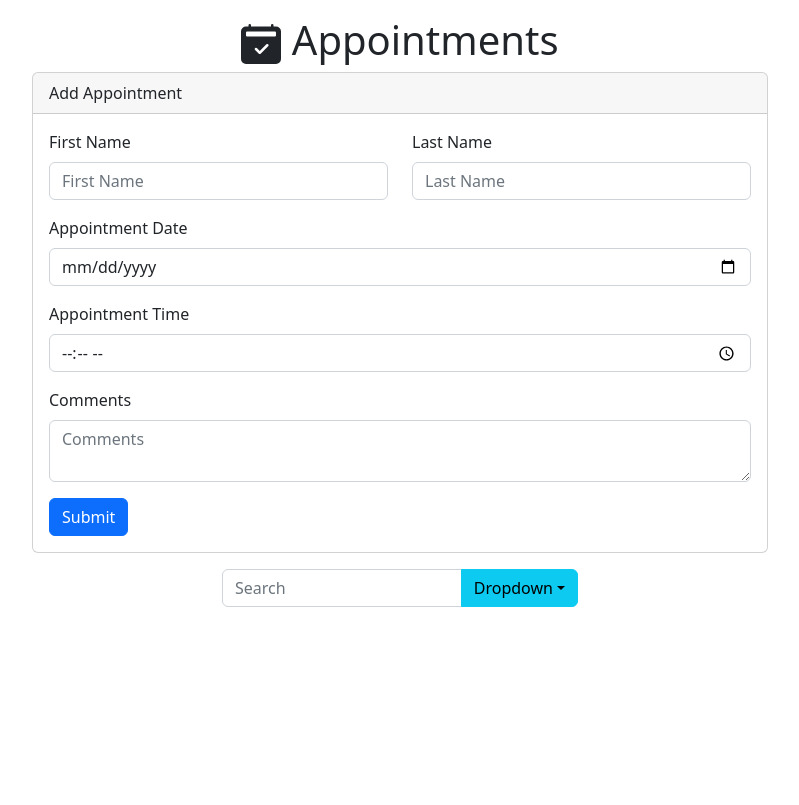
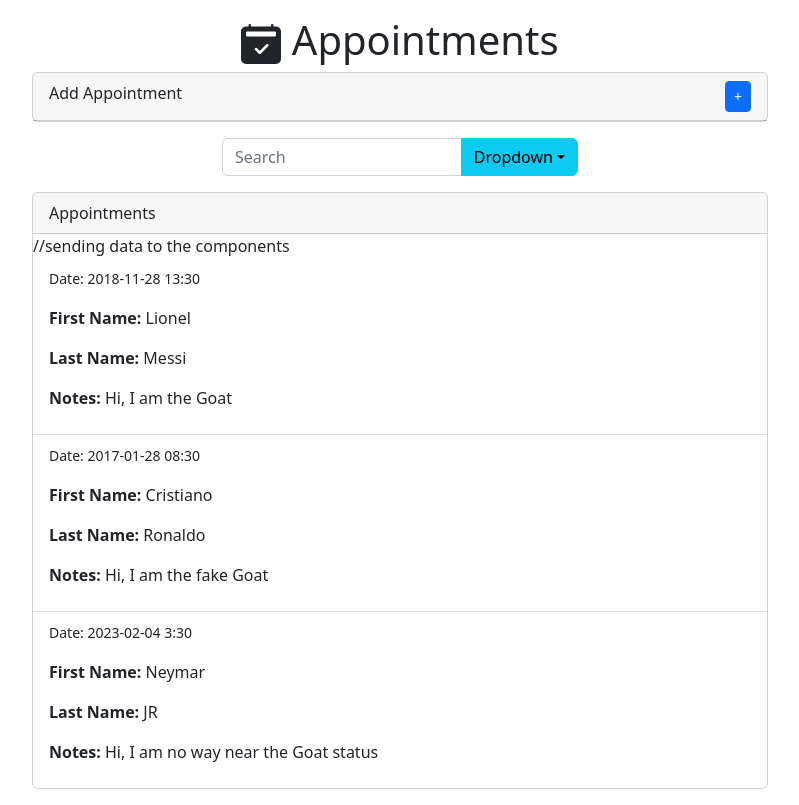
Before and after one commit to HarnoorBajwa/User_Management_System, a React (Create React App) app: page / in a window 1280 px wide. Shown: the whole page, without its empty margins (240-1039 px from the left). Built offline with nearby package versions, Linux system fonts and the light colour scheme.

Commit message:
implementing react hooks

```diff
--- a/src/App.js
+++ b/src/App.js
@@ -1,8 +1,11 @@
 import 'bootstrap/dist/css/bootstrap.min.css';
 import { BsFillCalendar2CheckFill } from "react-icons/bs";
-import {Container, Col, Row } from 'react-bootstrap';
+import {Container, Col,Card, Row, ListGroup } from 'react-bootstrap';
 import Search from './components/Search';
 import AddAppointment from './components/AddAppointment';
+import appointList from "./data.json";
+import AppointmentInfo from './components/AppointmentInfo';
+
 
 function App() {
   return (
@@ -23,6 +26,21 @@ function App() {
             <Search />
           </Col>
         </Row>
+        <Row className='justify-content-center'>
+            <Col md="8">
+              <Card className="mb-3">
+                <Card.Header>Appointments</Card.Header>
+                <ListGroup variant="flush">
+                  //sending data to the components
+                  {appointList.map(appointment => (
+                    <AppointmentInfo key={appointment.id} appointment = {appointment} />
+                  ))}
+
+                </ListGroup>
+              </Card>
+            </Col>
+
+        </Row>
       </Container>
 
     </div>
--- a/src/components/AddAppointment.js
+++ b/src/components/AddAppointment.js
@@ -1,12 +1,22 @@
 import { Col ,Row,Button,Card, Form } from "react-bootstrap"
+import {useState} from 'react';
 
 const AddAppointment = () => {
+
+	let [toogleForm, setToggleForm] = useState(false);
+
 	return (
 		<>
 			<Col md="8">
 				<Card className="mb-3">
-					<Card.Header>Add Appointment</Card.Header>
-					<Card.Body>
+					<Card.Header>Add Appointment
+						<Button size="sm"
+							className="small float-end"
+							// if toogle form is not visible show the toogleForm
+							onClick={()=> {setToggleForm(!toogleForm)}}>+</Button>
+					</Card.Header>
+					{ toogleForm &&
+						<Card.Body>
 						<Form>
 							<Row className="mb-3">
 								<Form.Group as ={Col}>
@@ -35,6 +45,7 @@ const AddAppointment = () => {
 								<Button variant= "primary">Submit</Button>
 						</Form>
 					</Card.Body>
+					}
 				</Card>
 			</Col>
 		</>
--- /dev/null
+++ b/src/components/AppointmentInfo.js
@@ -0,0 +1,19 @@
+import { ListGroup } from "react-bootstrap";
+
+
+
+const AppointmentInfo = ({appointment}) =>{
+    return (
+        <>
+            <ListGroup.Item>
+                <p><small>Date: {appointment.aptDate}</small></p>
+                <p><strong>First Name:</strong> {appointment.firstName}</p>
+                <p><strong>Last Name:</strong> {appointment.lastName}</p>
+                <p><strong>Notes: </strong> {appointment.aptNotes}</p>
+            </ListGroup.Item>
+
+        </>
+    )
+}
+
+export default AppointmentInfo;
--- a/src/data.json
+++ b/src/data.json
@@ -2,24 +2,24 @@
     {
         "id": 0,
         "firstName": "Lionel",
-        "LastName": "Messi",
-        "aptData": "2018-11-28 13:30",
+        "lastName": "Messi",
+        "aptDate": "2018-11-28 13:30",
         "aptNotes": "Hi, I am the Goat"
 
     },
     {
         "id": 1,
         "firstName": "Cristiano",
-        "LastName": "Ronaldo",
-        "aptData": "2017-01-28 08:30",
+        "lastName": "Ronaldo",
+        "aptDate": "2017-01-28 08:30",
         "aptNotes": "Hi, I am the fake Goat"
 
     },
     {
         "id": 3,
         "firstName": "Neymar",
-        "LastName": "JR",
-        "aptData": "2023-02-04 3:30",
+        "lastName": "JR",
+        "aptDate": "2023-02-04 3:30",
         "aptNotes": "Hi, I am no way near the Goat status"
 
     }
```
